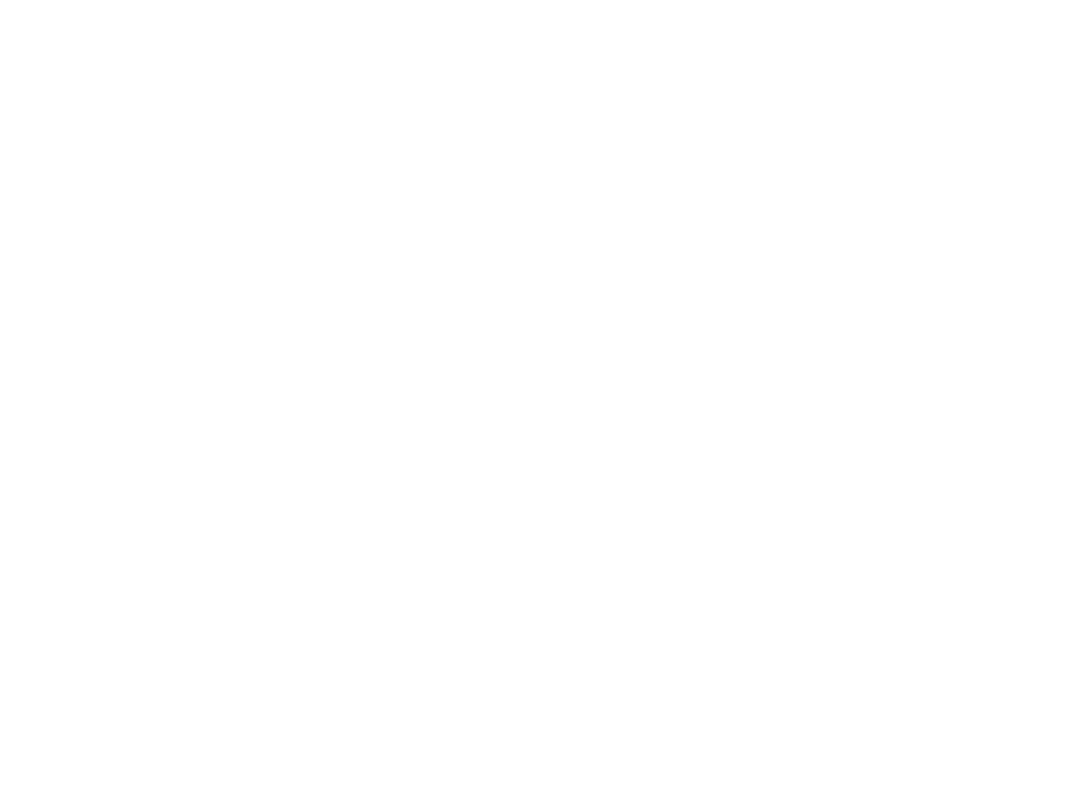
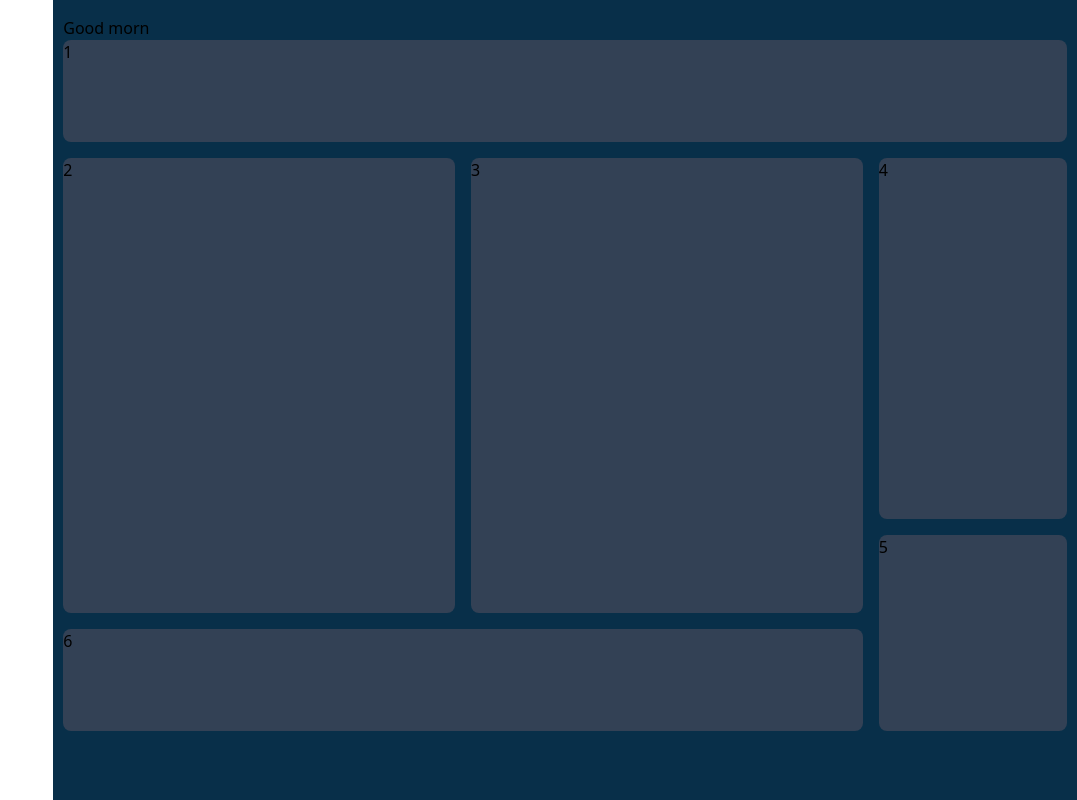
Before and after one commit to ctwest117/MaintanianceDashboard, a website: page index.html in a window 1280 px wide. Shown: the whole page, without its empty margins (203-1280 px from the left). Drawn offline with nearby package versions, Linux system fonts and the light colour scheme.

Commit message:
added layout

```diff
--- a/index.html
+++ b/index.html
@@ -7,6 +7,30 @@
     <script src="https://cdn.tailwindcss.com"></script>
   </head>
   <body>
-
+    <!doctype html>
+<html lang="en">
+  <head>
+    <meta charset="UTF-8" />
+    <meta name="viewport" content="width=device-width, initial-scale=1.0" />
+    <meta name="description" content="A Tailwind CSS dashboard" />
+    <title>Dashboard</title>
+    <link rel="stylesheet" href="/src/input.css" />
+  </head>
+  <body class="flex flex-row-reverse">
+    <main class="flex relative right-0 flex-col bg-sky-950 h-screen w-[80%] justify-center items-center">
+      <div class="container flex flex-col h-[96%] w-[98%] ">
+        <div class="flex w-[100%] ">Good morn</div>
+        <div class="grid grid-col-10 grid-row-12 gap-4 w-[100%] h-[90%]">
+            <div class="col-span-10 rounded-lg bg-slate-700">1</div>
+            <div class="col-span-4 row-span-5 row-start-2 rounded-lg bg-slate-700">2</div>
+            <div class="col-span-4 row-span-5 col-start-5 row-start-2 rounded-lg bg-slate-700">3</div>
+            <div class="col-span-2 row-span-4 col-start-9 row-start-2 rounded-lg bg-slate-700">4</div>
+            <div class="col-span-2 row-span-2 col-start-9 row-start-6 rounded-lg bg-slate-700">5</div>
+            <div class="col-span-8 row-start-7 rounded-lg bg-slate-700">6</div>
+        </div>
+      </div>
+    </main>
   </body>
 </html>
+  </body>
+</html>
```
